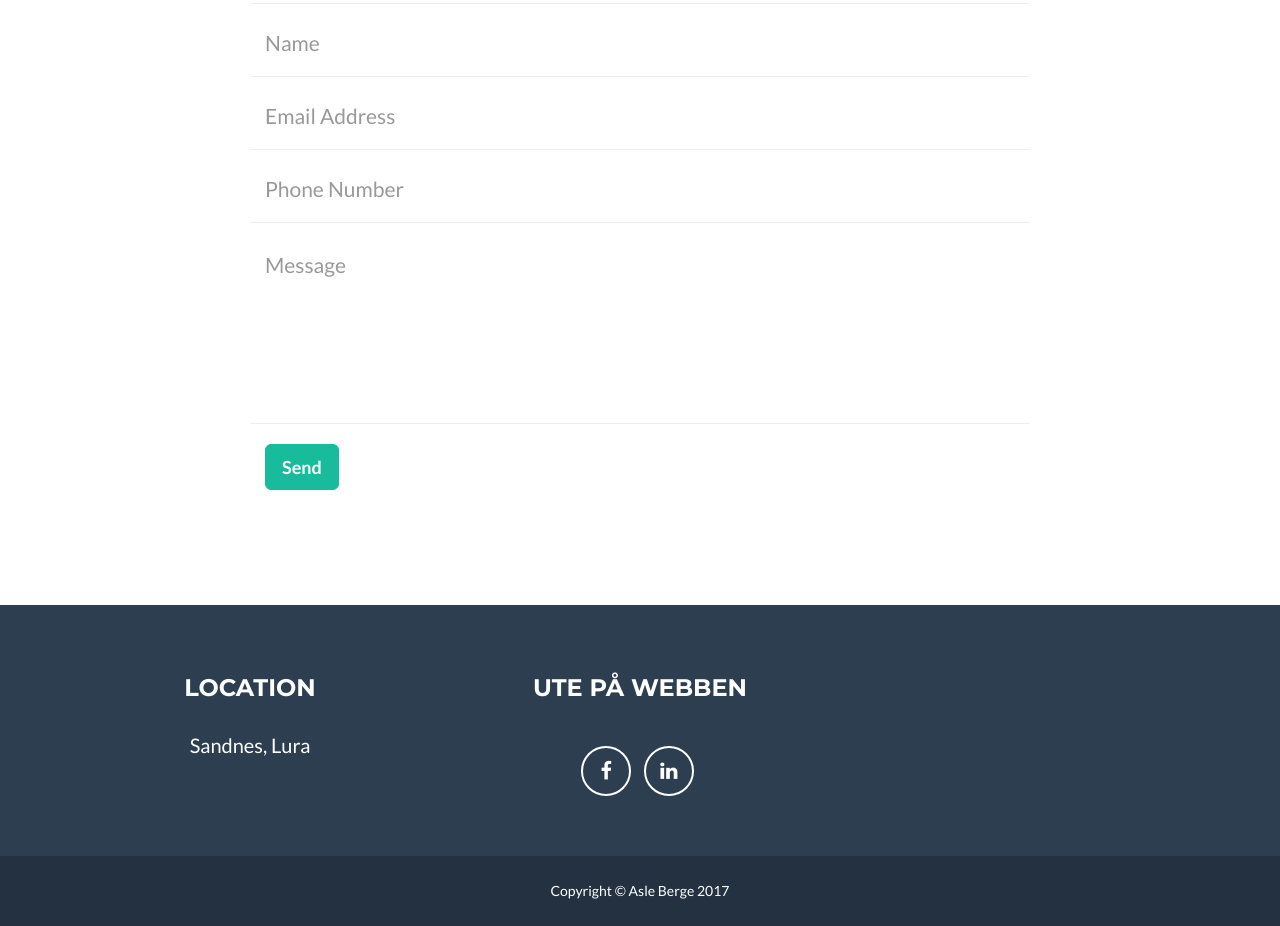
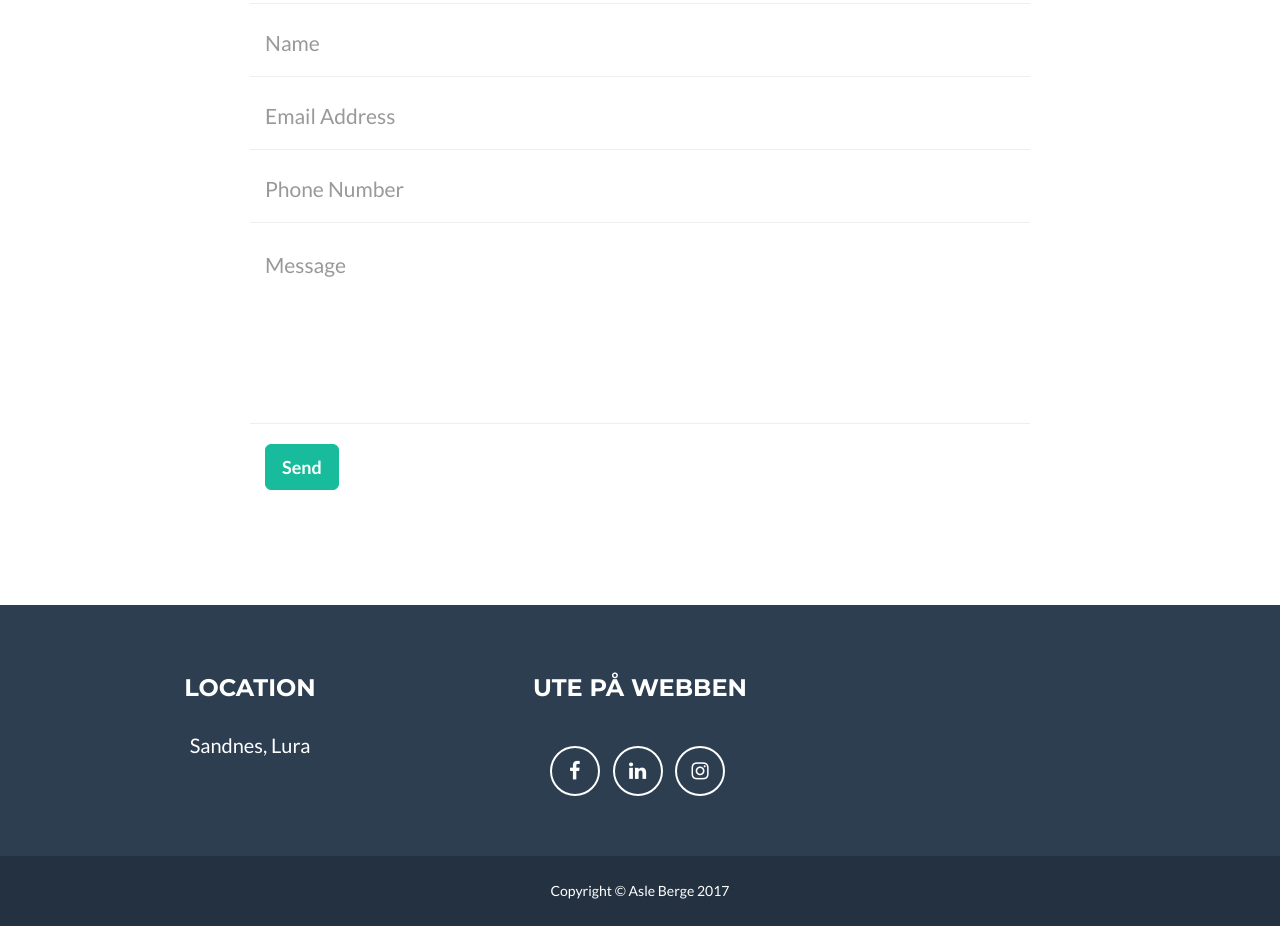
Before and after one commit to asleboon/JS-Memory-Game, a website: page index.html in a window 1280 px wide. Shown: the part 2102-3028 px from the top of the page. Drawn offline with nearby package versions, Linux system fonts and the light colour scheme.

Commit message:
La til instagram knapp

```diff
--- a/index.html
+++ b/index.html
@@ -221,6 +221,9 @@
                             </li>
                             <li>
                                 <a href="https://www.linkedin.com/in/asle-berge-8b7658b9/" class="btn-social btn-outline"><span class="sr-only">Linked In</span><i class="fa fa-fw fa-linkedin"></i></a>
+                            </li>
+                            <li>
+                                <a href="https://www.instagram.com/aslber" class="btn-social btn-outline"><span class="sr-only">Instagram</span><i class="fa fa-fw fa-instagram"></i></a>
                             </li>
                         </ul>
                     </div>
```
